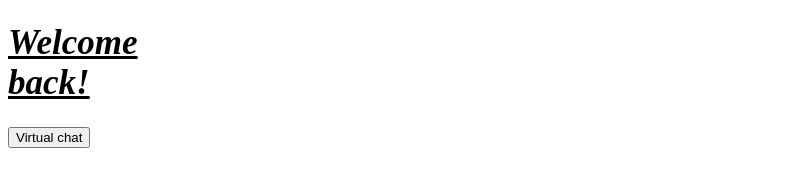
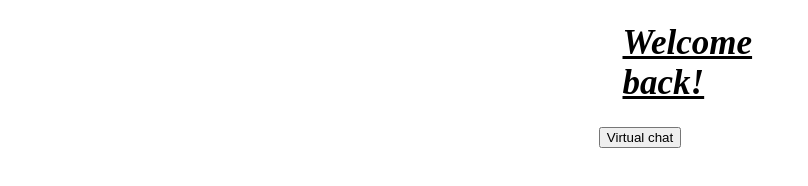
Before and after one commit to Marinov1/virtualchat, a plain HTML site: page loggedin.html in a window 1280 px wide. Shown: the whole page, without its empty margins (0-808 px from the left). Drawn offline with Linux system fonts and the light colour scheme.

Commit message:
Update loggedin.html

```diff
--- a/loggedin.html
+++ b/loggedin.html
@@ -9,9 +9,9 @@ h1 {width: 35px;
 
 <body>
 
-<h1><i>Welcome back!</i></h1>
+<center><h1><i>Welcome back!</i></h1>
 <a href="new123.html"><input type="button" value="Virtual chat">
-</a>
+</a></center>
 
 </body>
 </html>
```
